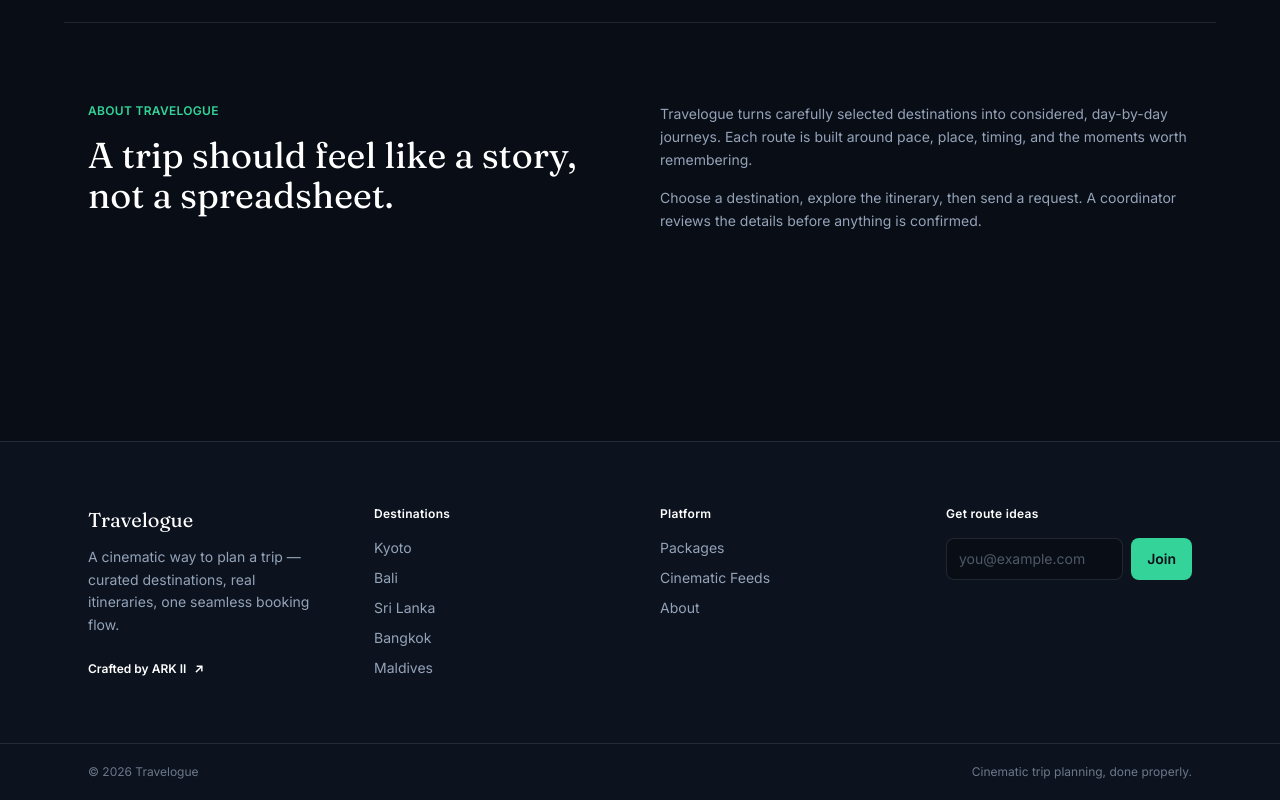
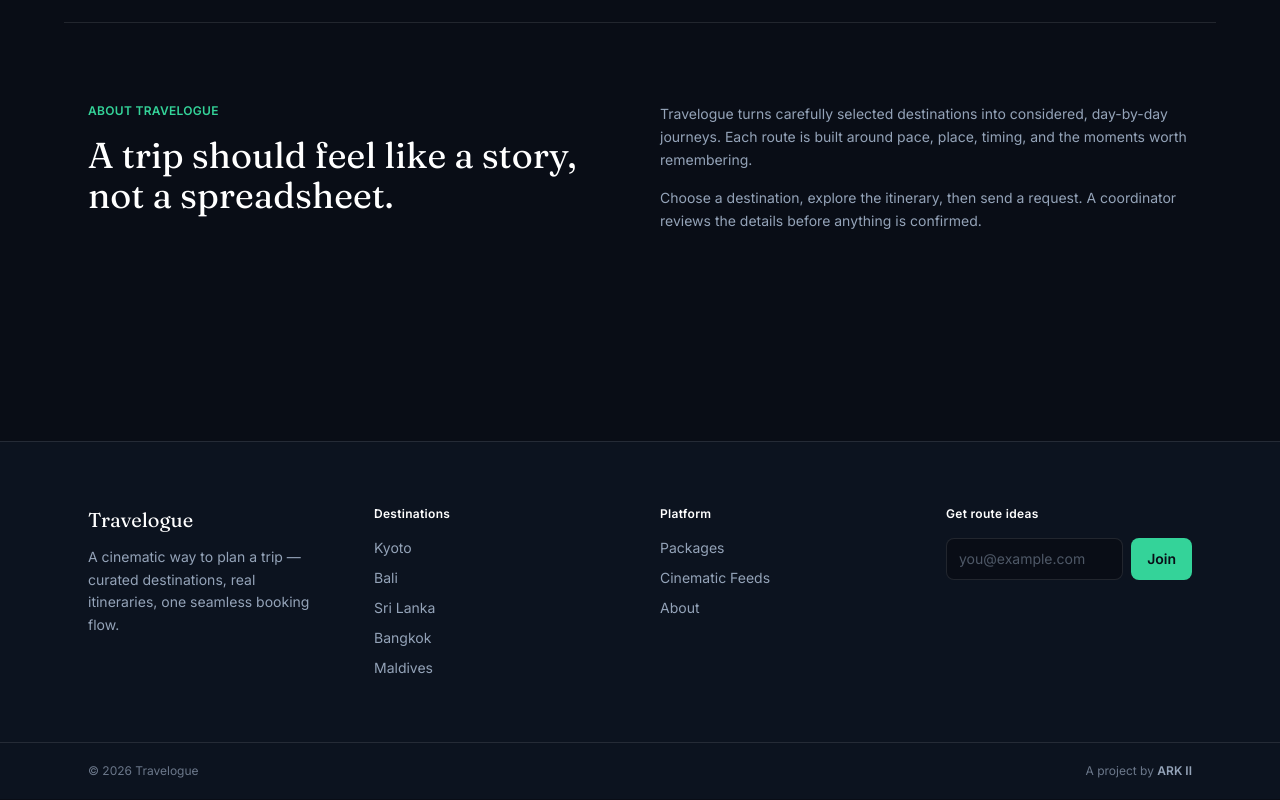
Before and after one commit to LinukaBandara/Travelogue, a Next.js app: page / in a window 1280 px wide. Shown: the part 2866-3666 px from the top of the page. Built offline with nearby package versions, Linux system fonts and the light colour scheme.

Commit message:
Refine ARK II footer attribution

```diff
--- a/components/Footer.js
+++ b/components/Footer.js
@@ -18,15 +18,6 @@ export default function Footer() {
           <p className="text-sm text-slateSoft leading-relaxed max-w-[240px]">
             A cinematic way to plan a trip — curated destinations, real itineraries, one seamless booking flow.
           </p>
-          <a
-            href={ARK_II_URL}
-            target="_blank"
-            rel="noopener noreferrer"
-            className="inline-flex items-center gap-2 mt-6 text-xs font-semibold text-white hover:text-mint transition-colors"
-          >
-            Crafted by ARK II
-            <span aria-hidden="true">↗</span>
-          </a>
         </div>
 
         <div>
@@ -63,7 +54,17 @@ export default function Footer() {
       <div className="border-t border-white/10">
         <div className="mx-auto max-w-6xl px-6 py-5 flex flex-col sm:flex-row justify-between gap-2 text-xs text-slateSoft/70">
           <span>© 2026 Travelogue</span>
-          <span>Cinematic trip planning, done properly.</span>
+          <span>
+            A project by {" "}
+            <a
+              href={ARK_II_URL}
+              target="_blank"
+              rel="noopener noreferrer"
+              className="font-semibold text-slateSoft transition-all duration-300 hover:text-mint hover:[text-shadow:0_0_18px_rgba(52,211,153,0.45)]"
+            >
+              ARK II
+            </a>
+          </span>
         </div>
       </div>
     </footer>
```
